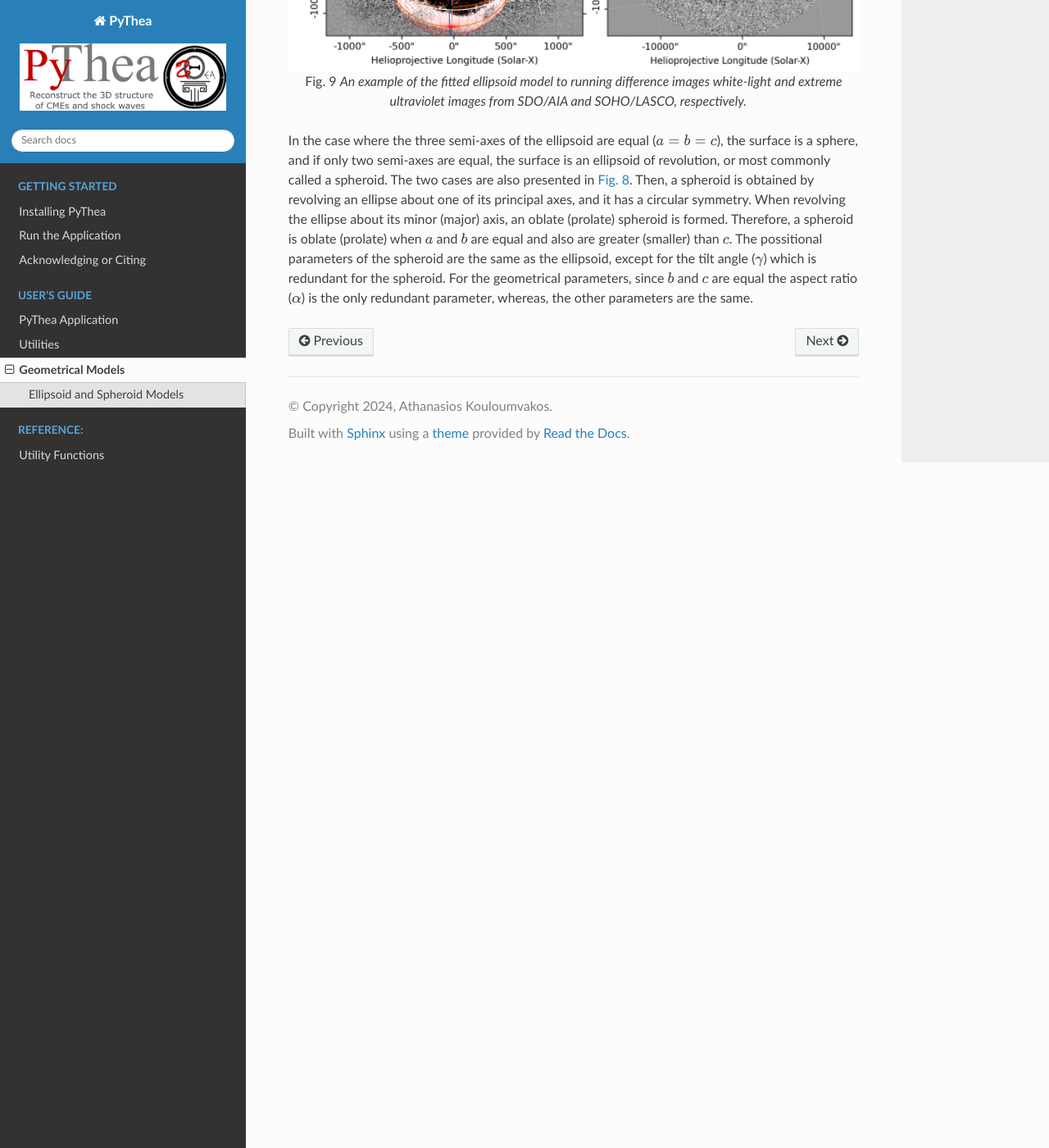
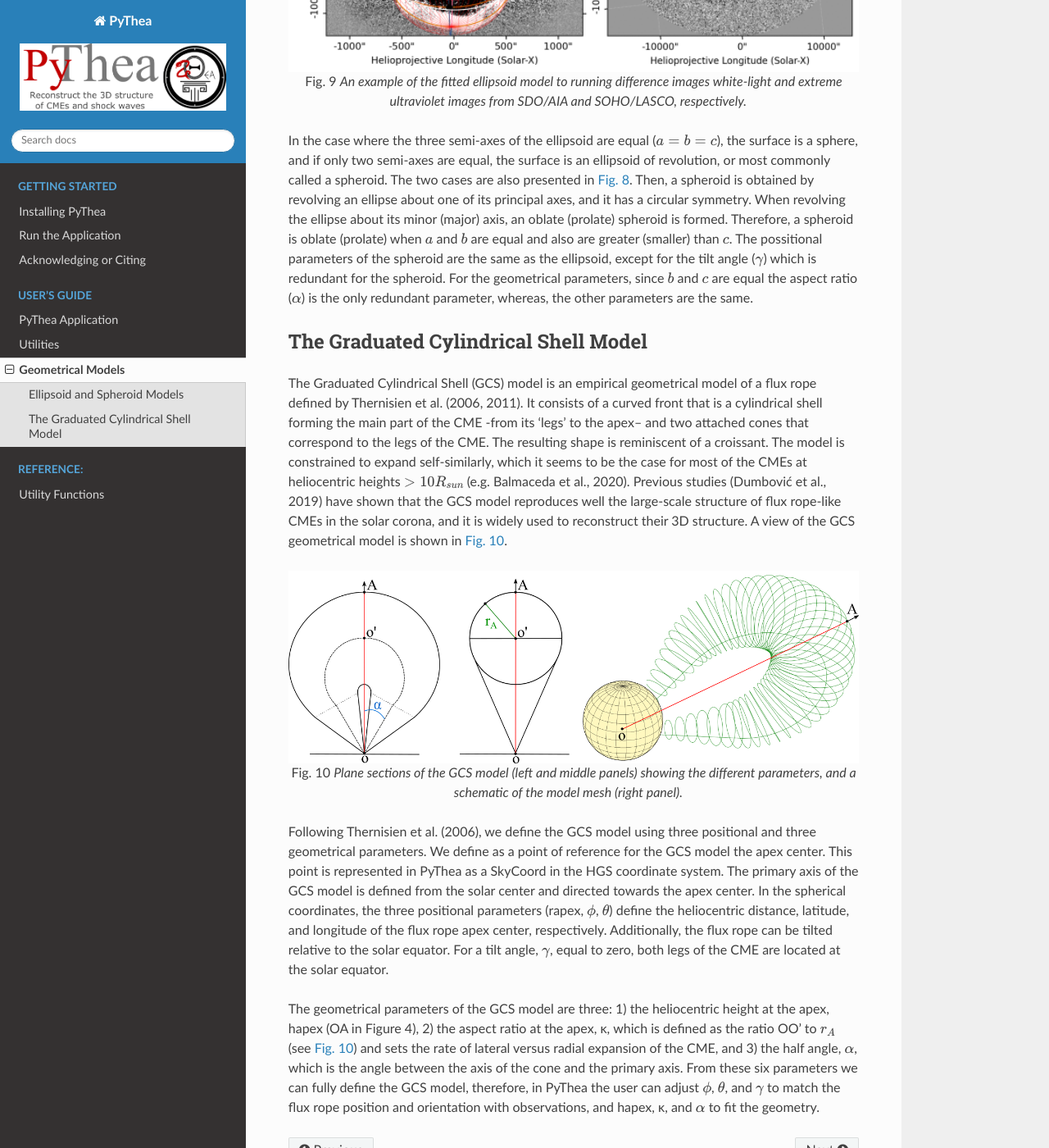
Before and after one commit to AthKouloumvakos/PyThea, a Sphinx documentation site: the page built from docs/source/geometrical_models.rst, in a window 1280 px wide and 1400 px high, scrolled down 2211 px. Shown: the whole window at 82% size. Built offline with Sphinx 7.4.7 and the Read the Docs theme 2.0.0, drawn with Linux system fonts in a browser that asks for light colours; pages that are not in the unit, such as notebooks, are missing from menus; the version number could not be read and is left out.

Commit message:
Adds the GCS geometrical model in the documentation.

```diff
--- a/docs/source/geometrical_models.rst
+++ b/docs/source/geometrical_models.rst
@@ -38,3 +38,19 @@ Any of the above four geometrical parameters :math:`r_{apex}`, :math:`\kappa`, :
    An example of the fitted ellipsoid model to running difference images white-light and extreme ultraviolet images from SDO/AIA and SOHO/LASCO, respectively.
 
 In the case where the three semi-axes of the ellipsoid are equal (:math:`a=b=c`), the surface is a sphere, and if only two semi-axes are equal, the surface is an ellipsoid of revolution, or most commonly called a spheroid. The two cases are also presented in :numref:`fig-ellipsoid-model`. Then, a spheroid is obtained by revolving an ellipse about one of its principal axes, and it has a circular symmetry. When revolving the ellipse about its minor (major) axis, an oblate (prolate) spheroid is formed. Therefore, a spheroid is oblate (prolate) when :math:`a` and :math:`b` are equal and also are greater (smaller) than :math:`c`. The possitional parameters of the spheroid are the same as the ellipsoid, except for the tilt angle (:math:`\gamma`) which is redundant for the spheroid. For the geometrical parameters, since :math:`b` and :math:`c` are equal the aspect ratio (:math:`\alpha`) is the only redundant parameter, whereas, the other parameters are the same.
+
+The Graduated Cylindrical Shell Model
+-------------------------------------
+
+The Graduated Cylindrical Shell (GCS) model is an empirical geometrical model of a flux rope defined by Thernisien et al. (2006, 2011). It consists of a curved front that is a cylindrical shell forming the main part of the CME -from its 'legs' to the apex– and two attached cones that correspond to the legs of the CME. The resulting shape is reminiscent of a croissant. The model is constrained to expand self-similarly, which it seems to be the case for most of the CMEs at heliocentric heights :math:`\gt 10 R_{sun}` (e.g. Balmaceda et al., 2020). Previous studies (Dumbović et al., 2019) have shown that the GCS model reproduces well the large-scale structure of flux rope-like CMEs in the solar corona, and it is widely used to reconstruct their 3D structure. A view of the GCS geometrical model is shown in :numref:`gcs-geometrical-model`.
+
+.. figure:: ./images/GCS_geometrical_model.png
+   :name: gcs-geometrical-model
+   :width: 800px
+   :align: center
+
+   Plane sections of the GCS model (left and middle panels) showing the different parameters, and a schematic of the model mesh (right panel).
+
+Following Thernisien et al. (2006), we define the GCS model using three positional and three geometrical parameters. We define as a point of reference for the GCS model the apex center. This point is represented in PyThea as a SkyCoord in the HGS coordinate system. The primary axis of the GCS model is defined from the solar center and directed towards the apex center. In the spherical coordinates, the three positional parameters (rapex, :math:`\phi`, :math:`\theta`) define the heliocentric distance, latitude, and longitude of the flux rope apex center, respectively. Additionally, the flux rope can be tilted relative to the solar equator. For a tilt angle, :math:`\gamma`, equal to zero, both legs of the CME are located at the solar equator.
+
+The geometrical parameters of the GCS model are three: 1) the heliocentric height at the apex, hapex (OA in Figure 4), 2) the aspect ratio at the apex, κ, which is defined as the ratio OO’ to :math:`r_A` (see :numref:`gcs-geometrical-model`) and sets the rate of lateral versus radial expansion of the CME, and 3) the half angle, :math:`\alpha`, which is the angle between the axis of the cone and the primary axis. From these six parameters we can fully define the GCS model, therefore, in PyThea the user can adjust :math:`\phi`, :math:`\theta`, and :math:`\gamma` to match the flux rope position and orientation with observations, and hapex, κ, and :math:`\alpha` to fit the geometry.
```
Also changed, not shown: docs/source/images/GCS_geometrical_model.png (added).
